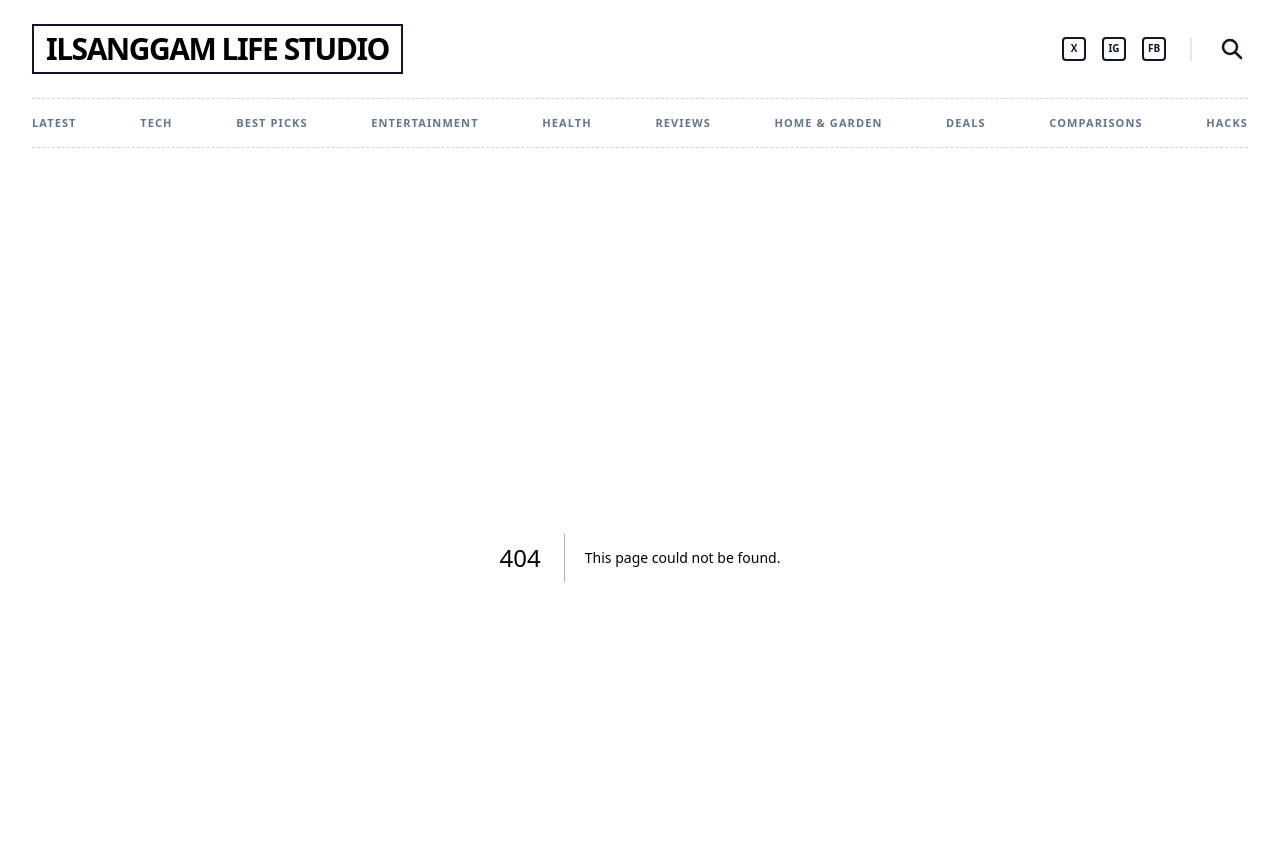
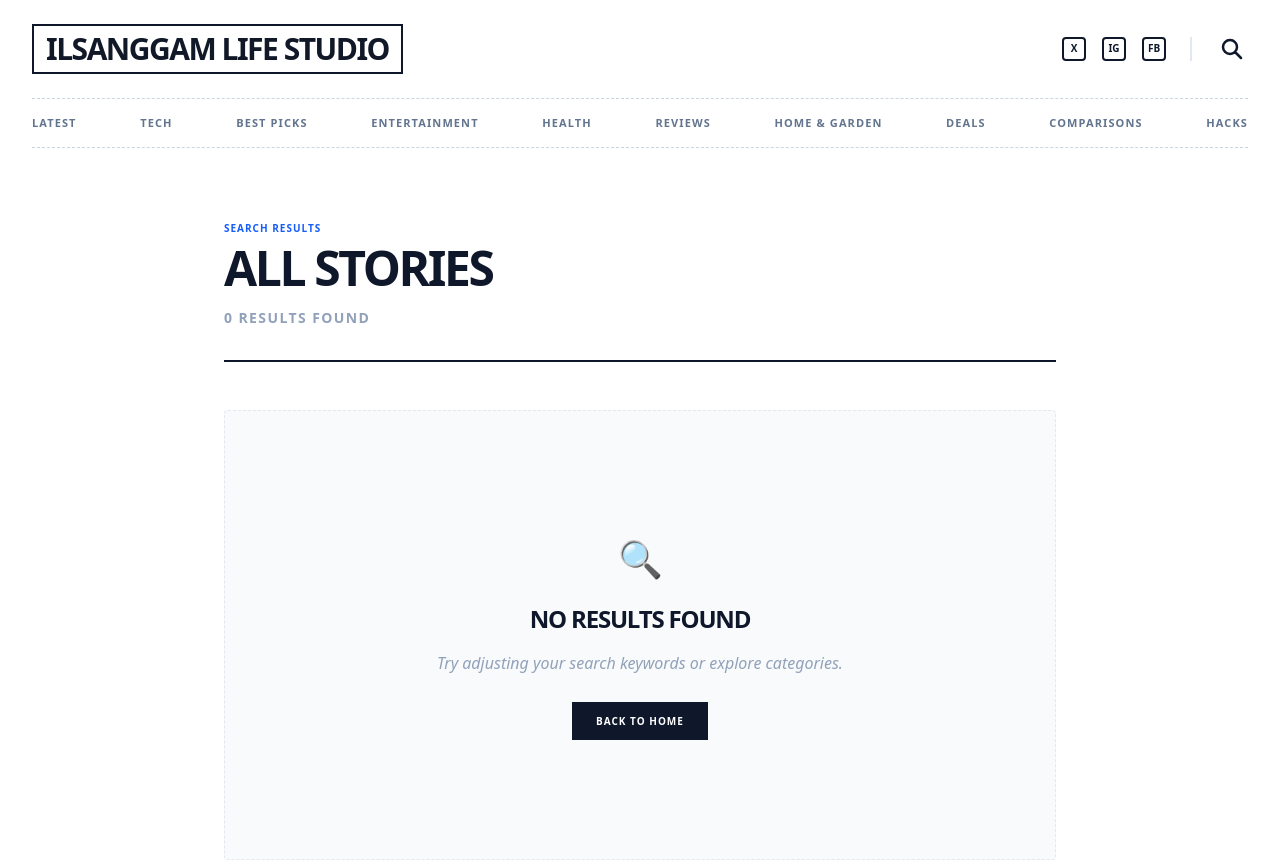
Before and after one commit to cominam7-web/blog, a Next.js app: page /search in a window 1280 px wide. Before the commit this address had no page. Shown: the top 862 px of the page. Built offline with nearby package versions, Linux system fonts and the light colour scheme.

Commit message:
Feature: Implement Lifehacker-style search functionality

```diff
--- /dev/null
+++ b/src/app/search/page.tsx
@@ -0,0 +1,87 @@
+'use client';
+
+import { useSearchParams } from 'next/navigation';
+import { searchPosts } from '@/lib/posts';
+import Link from 'next/link';
+import { Suspense } from 'react';
+
+function SearchResults() {
+    const searchParams = useSearchParams();
+    const query = searchParams.get('q') || '';
+    const results = query ? searchPosts(query) : [];
+
+    return (
+        <main className="min-h-screen bg-white">
+            <div className="max-w-4xl mx-auto px-4 sm:px-6 lg:px-8 py-16">
+                {/* Search Header */}
+                <div className="border-b-2 border-slate-900 pb-8 mb-12">
+                    <p className="text-[10px] font-black uppercase tracking-widest text-blue-600 mb-2">Search Results</p>
+                    <h1 className="text-4xl sm:text-5xl font-black text-slate-900 tracking-tighter uppercase">
+                        {query ? `"${query}"` : 'All Stories'}
+                    </h1>
+                    <p className="mt-4 text-slate-400 text-sm font-bold uppercase tracking-widest">
+                        {results.length} {results.length === 1 ? 'Result' : 'Results'} Found
+                    </p>
+                </div>
+
+                {/* Results Grid */}
+                {results.length > 0 ? (
+                    <div className="grid grid-cols-1 gap-12">
+                        {results.map((post) => (
+                            <article key={post.slug} className="group border-b border-dashed border-slate-200 pb-12 last:border-0 flex flex-col md:flex-row gap-8">
+                                <Link href={`/blog/${post.slug}`} className="md:w-1/3 aspect-video overflow-hidden rounded-sm bg-slate-50 flex-shrink-0">
+                                    <div className="w-full h-full flex items-center justify-center text-slate-200 group-hover:scale-105 transition-transform duration-500">
+                                        {post.image ? (
+                                            <img
+                                                src={post.image}
+                                                alt={post.title}
+                                                className="w-full h-full object-cover"
+                                            />
+                                        ) : (
+                                            <svg className="w-12 h-12 opacity-30" fill="none" stroke="currentColor" viewBox="0 0 24 24">
+                                                <path strokeLinecap="round" strokeLinejoin="round" strokeWidth="1" d="M4 16l4.586-4.586a2 2 0 012.828 0L16 16m-2-2l1.586-1.586a2 2 0 012.828 0L20 14m-6-6h.01M6 20h12a2 2 0 002-2V6a2 2 0 00-2-2H6a2 2 0 00-2 2v12a2 2 0 002 2z" />
+                                            </svg>
+                                        )}
+                                    </div>
+                                </Link>
+                                <div className="flex-grow space-y-4">
+                                    <p className="text-[10px] font-black text-blue-600 uppercase tracking-widest">{post.category}</p>
+                                    <Link href={`/blog/${post.slug}`}>
+                                        <h2 className="text-2xl sm:text-3xl font-black text-slate-900 group-hover:text-blue-600 transition-colors leading-tight tracking-tight uppercase">
+                                            {post.title}
+                                        </h2>
+                                    </Link>
+                                    <p className="text-slate-500 text-base leading-relaxed line-clamp-2 italic">
+                                        {post.excerpt}
+                                    </p>
+                                    <div className="pt-2 flex items-center gap-4 text-[10px] font-bold text-slate-400 uppercase tracking-widest">
+                                        <span>{post.date}</span>
+                                        <span>•</span>
+                                        <span>0 Comments</span>
+                                    </div>
+                                </div>
+                            </article>
+                        ))}
+                    </div>
+                ) : (
+                    <div className="text-center py-32 bg-slate-50 border border-dashed border-slate-200 rounded-sm">
+                        <div className="text-4xl mb-6">🔍</div>
+                        <h2 className="text-2xl font-black text-slate-900 uppercase tracking-tighter mb-4">No results found</h2>
+                        <p className="text-slate-400 font-medium italic mb-8">Try adjusting your search keywords or explore categories.</p>
+                        <Link href="/" className="px-6 py-3 bg-slate-900 text-white text-[10px] font-black uppercase tracking-widest hover:bg-blue-600 transition-colors">
+                            Back to Home
+                        </Link>
+                    </div>
+                )}
+            </div>
+        </main>
+    );
+}
+
+export default function SearchPage() {
+    return (
+        <Suspense fallback={<div className="min-h-screen bg-white flex items-center justify-center"><span className="text-slate-400 font-black uppercase tracking-widest animate-pulse">Searching...</span></div>}>
+            <SearchResults />
+        </Suspense>
+    );
+}
--- a/src/components/Header.tsx
+++ b/src/components/Header.tsx
@@ -1,6 +1,15 @@
+'use client';
+
 import Link from 'next/link';
+import { useState, useRef, useEffect } from 'react';
+import { useRouter } from 'next/navigation';
 
 export default function Header() {
+    const [isSearchOpen, setIsSearchOpen] = useState(false);
+    const [searchQuery, setSearchQuery] = useState('');
+    const searchInputRef = useRef<HTMLInputElement>(null);
+    const router = useRouter();
+
     const categories = [
         { name: 'LATEST', href: '/' },
         { name: 'TECH', href: '/category/tech' },
@@ -14,9 +23,52 @@ export default function Header() {
         { name: 'HACKS', href: '/category/hacks' }
     ];
 
+    useEffect(() => {
+        if (isSearchOpen && searchInputRef.current) {
+            searchInputRef.current.focus();
+        }
+    }, [isSearchOpen]);
+
+    const handleSearch = (e: React.FormEvent) => {
+        e.preventDefault();
+        if (searchQuery.trim()) {
+            router.push(`/search?q=${encodeURIComponent(searchQuery.trim())}`);
+            setIsSearchOpen(false);
+            setSearchQuery('');
+        }
+    };
+
     return (
         <header className="bg-white px-4 sm:px-6 lg:px-8 pt-6 sticky top-0 z-50 border-b border-transparent hover:border-slate-100 transition-colors bg-white/95 backdrop-blur-sm">
             <div className="max-w-7xl mx-auto">
+                {/* Search Overlay */}
+                {isSearchOpen && (
+                    <div className="absolute inset-0 bg-white z-[60] flex items-center px-4 sm:px-6 lg:px-8 animate-in fade-in slide-in-from-top-2 duration-200">
+                        <form onSubmit={handleSearch} className="flex-grow flex items-center max-w-7xl mx-auto">
+                            <svg className="w-6 h-6 text-slate-400 mr-4" fill="none" stroke="currentColor" viewBox="0 0 24 24">
+                                <path strokeLinecap="round" strokeLinejoin="round" strokeWidth="2.5" d="M21 21l-6-6m2-5a7 7 0 11-14 0 7 7 0 0114 0z" />
+                            </svg>
+                            <input
+                                ref={searchInputRef}
+                                type="text"
+                                value={searchQuery}
+                                onChange={(e) => setSearchQuery(e.target.value)}
+                                placeholder="Search stories, tips, and hacks..."
+                                className="flex-grow bg-transparent border-none text-xl sm:text-2xl font-bold text-slate-900 placeholder:text-slate-300 focus:ring-0 py-4"
+                            />
+                            <button
+                                type="button"
+                                onClick={() => setIsSearchOpen(false)}
+                                className="ml-4 p-2 text-slate-400 hover:text-slate-900 transition-colors"
+                            >
+                                <svg className="w-8 h-8" fill="none" stroke="currentColor" viewBox="0 0 24 24">
+                                    <path strokeLinecap="round" strokeLinejoin="round" strokeWidth="2" d="M6 18L18 6M6 6l12 12" />
+                                </svg>
+                            </button>
+                        </form>
+                    </div>
+                )}
+
                 {/* Top Section */}
                 <div className="flex justify-between items-center pb-6">
                     <Link href="/" className="inline-block border-2 border-slate-900 px-3 py-1 hover:bg-slate-900 hover:text-white transition-all duration-300 transform active:scale-95">
@@ -32,7 +84,11 @@ export default function Header() {
                             <button className="w-6 h-6 border-2 border-slate-900 rounded-sm flex items-center justify-center text-[10px] font-black hover:bg-slate-900 hover:text-white transition-colors">FB</button>
                         </div>
                         <div className="h-6 w-[2px] bg-slate-200 hidden md:block"></div>
-                        <button className="p-1 hover:text-blue-600 transition-colors" aria-label="Search">
+                        <button
+                            className="p-1 hover:text-blue-600 transition-colors"
+                            aria-label="Search"
+                            onClick={() => setIsSearchOpen(true)}
+                        >
                             <svg className="w-6 h-6" fill="none" stroke="currentColor" viewBox="0 0 24 24">
                                 <path strokeLinecap="round" strokeLinejoin="round" strokeWidth="2.5" d="M21 21l-6-6m2-5a7 7 0 11-14 0 7 7 0 0114 0z" />
                             </svg>
--- a/src/lib/posts.ts
+++ b/src/lib/posts.ts
@@ -73,3 +73,18 @@ export function getPostData(slug: string): PostData {
     content: matterResult.content,
   };
 }
+
+export function searchPosts(query: string): PostData[] {
+  const allPosts = getSortedPostsData();
+  const lowerQuery = query.toLowerCase();
+
+  return allPosts.filter(post => {
+    // getPostData to get full content for search
+    const fullPost = getPostData(post.slug);
+    return (
+      post.title.toLowerCase().includes(lowerQuery) ||
+      post.excerpt.toLowerCase().includes(lowerQuery) ||
+      fullPost.content.toLowerCase().includes(lowerQuery)
+    );
+  });
+}
```
